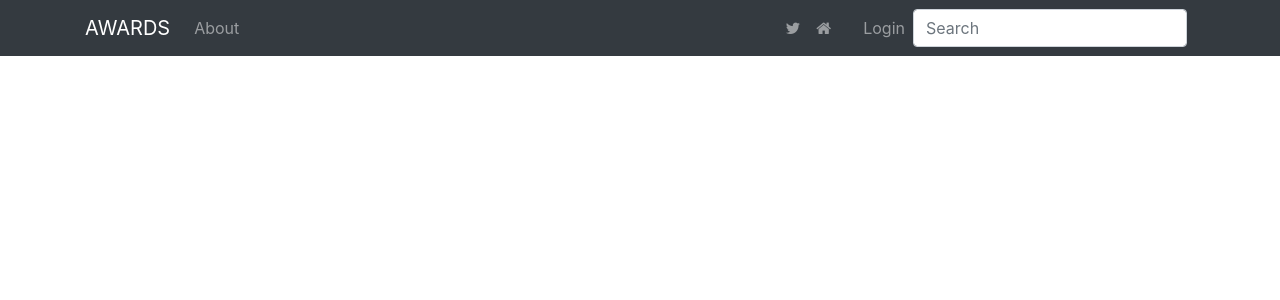
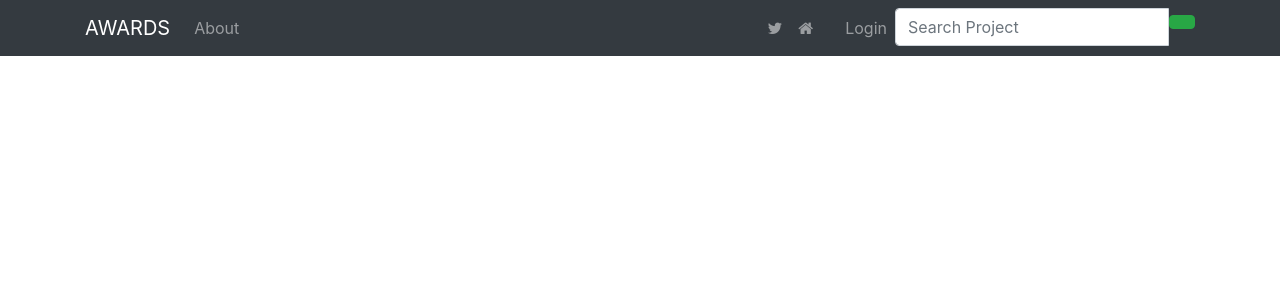
Before and after one commit to josphat-mwangi/Awwards-clone, a Django app: page / in a window 1280 px wide. Shown: the top 300 px of the page. Run offline with Django 3.2, Linux system fonts and the light colour scheme; data that the repository does not hold is empty; some libraries are stand-ins or nearby versions.

Commit message:
change search form

```diff
--- a/main/templates/navbar.html
+++ b/main/templates/navbar.html
@@ -49,11 +49,15 @@
                     </a>
                 </li>
                 {%endif%}
-                <form class="form-inline" action="">
-                    <div class="md-form my-0">
-                        <input class="form-control mr-sm-2" type="search" placeholder="Search" aria-label="Search"
-                            name="search">
+                <form class="navbar-form" role="search" action="{% url 'search_results' %}">
+
+                    <div class="input-group">
+                        <input type="text" class="form-control" placeholder="Search Project" name="project">
+                        <div class="input-group-btn">
+                        <button class="btn btn-success" type="submit"><i class="glyphicon glyphicon-search"></i></button>
+                        </div>
                     </div>
+
                 </form>
             </ul>
         </div>
```
